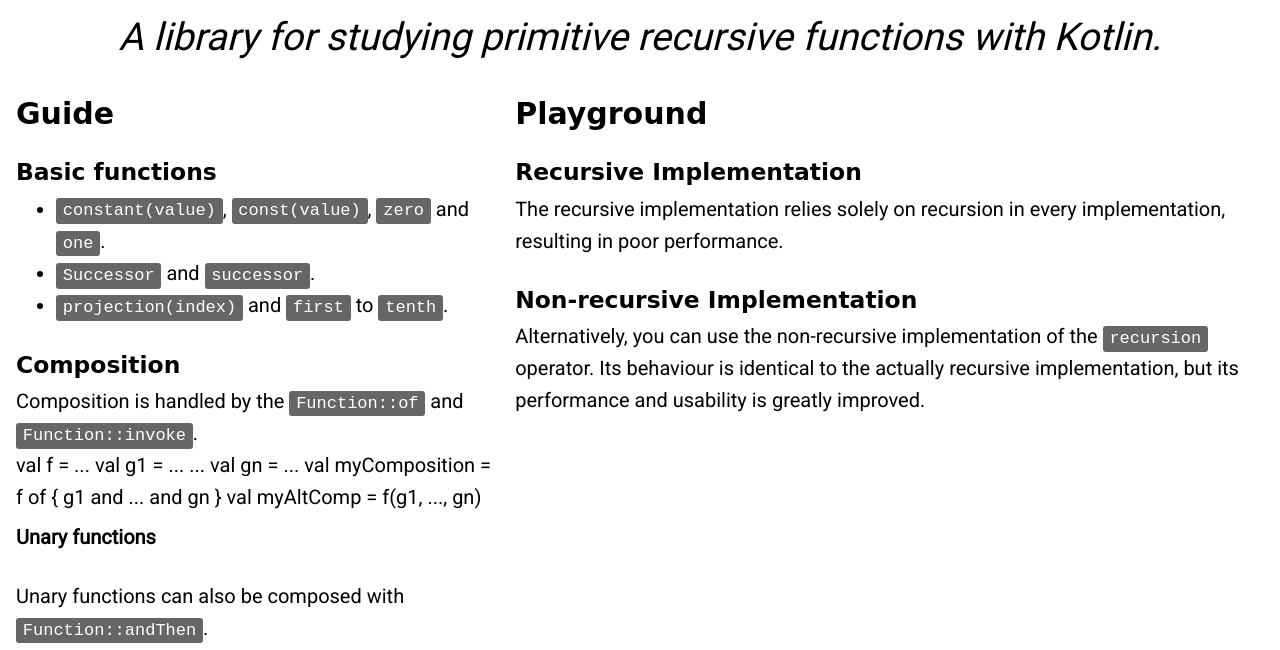
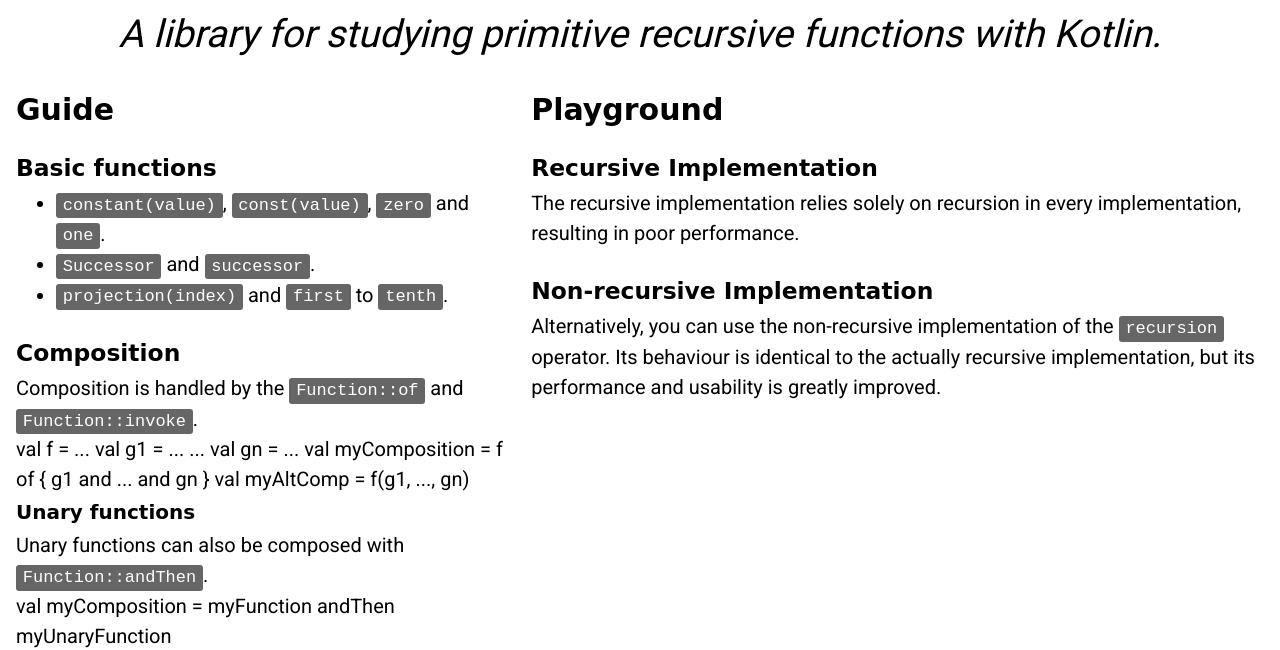
Before and after one commit to DerYeger/refunk-playground, a plain HTML site: page index.html in a window 1280 px wide. Shown: the part 147-797 px from the top of the page. Drawn offline with Linux system fonts and the light colour scheme; a script that the page names is missing; a web font is replaced by a local one.

Commit message:
feat: update style

```diff
--- a/css/style.css
+++ b/css/style.css
@@ -37,7 +37,7 @@
   color: var(--color-font);
   font-family: 'Roboto', sans-serif;
   font-size: 1.25rem;
-  line-height: 1.6;
+  line-height: 1.5;
   margin: 0;
 }
 
@@ -57,6 +57,70 @@
 footer {
   text-align: center;
   padding: 0;
+}
+
+/* ---------- */
+/* Typography */
+/* ---------- */
+
+h1,
+h2,
+h3,
+h4,
+.page-title {
+  font-family: 'MuseoModerno', cursive;
+}
+
+h1,
+h2,
+h3,
+h4 {
+  font-weight: 800;
+  line-height: 1;
+}
+
+h1,
+h2,
+h3,
+h4,
+p {
+  margin: 0;
+}
+
+/* ------ */
+/* Header */
+/* ------ */
+
+.page-title {
+  animation-name: slide-from-left;
+  animation-duration: .75s;
+  color: var(--color-primary);
+  font-size: var(--size-title);
+  width: var(--size-title);
+}
+
+.page-subtitle {
+  animation-name: slide-from-right;
+  animation-duration: .75s;
+  font-size: var(--size-subtitle);
+}
+
+@keyframes slide-from-left {
+  from {
+    transform: translateX(-100vw);
+  }
+  to {
+    transform: translateX(0);
+  }
+}
+
+@keyframes slide-from-right {
+  from {
+    transform: translateX(100vw);
+  }
+  to {
+    transform: translateX(0);
+  }
 }
 
 /* ------ */
@@ -81,44 +145,9 @@
   }
 }
 
-/* ------ */
-/* Titles */
-/* ------ */
-
-h1,
-h2,
-h3,
-.page-title {
-  font-family: 'MuseoModerno', cursive;
-}
-
-h1,
-h2,
-h3 {
-  font-weight: 800;
-  line-height: 1;
-}
-
-h1,
-h2,
-h3,
-p {
-  margin: 0;
-}
-
-.page-title {
-  color: var(--color-primary);
-  font-size: var(--size-title);
-  width: var(--size-title);
-}
-
-.page-subtitle {
-  font-size: var(--size-subtitle);
-}
-
-/* ---------------- */
-/* Spacing & Layout */
-/* ---------------- */
+/* ------- */
+/* Spacing */
+/* ------- */
 
 main > * + * {
   margin-top: var(--spacing-default);
@@ -160,21 +189,25 @@
   text-decoration: underline;
 }
 
+/* ------ */
+/* Layout */
+/* ------ */
+
 .container {
-  display: grid;
-  column-gap: var(--spacing-default);
-  grid-template-columns: calc(40% - var(--spacing-default)) 60%;
-  grid-template-rows: min-content auto min-content;
-  grid-template-areas:
+  display: flex;
+  flex-direction: column;
+}
+
+@media only screen and (min-width: 960px) {
+  .container {
+    display: grid;
+    column-gap: var(--spacing-default);
+    grid-template-columns: 40% 1fr;
+    grid-template-rows: min-content auto min-content;
+    grid-template-areas:
     "h h"
     "s m"
     "f f";
-}
-
-@media only screen and (max-width: 960px) {
-  .container {
-    display: flex;
-    flex-direction: column;
   }
 }
 
@@ -190,10 +223,6 @@
   grid-area: f;
 }
 
-footer > * {
-  height: fit-content;
-}
-
 aside {
   grid-area: s;
 }
```
